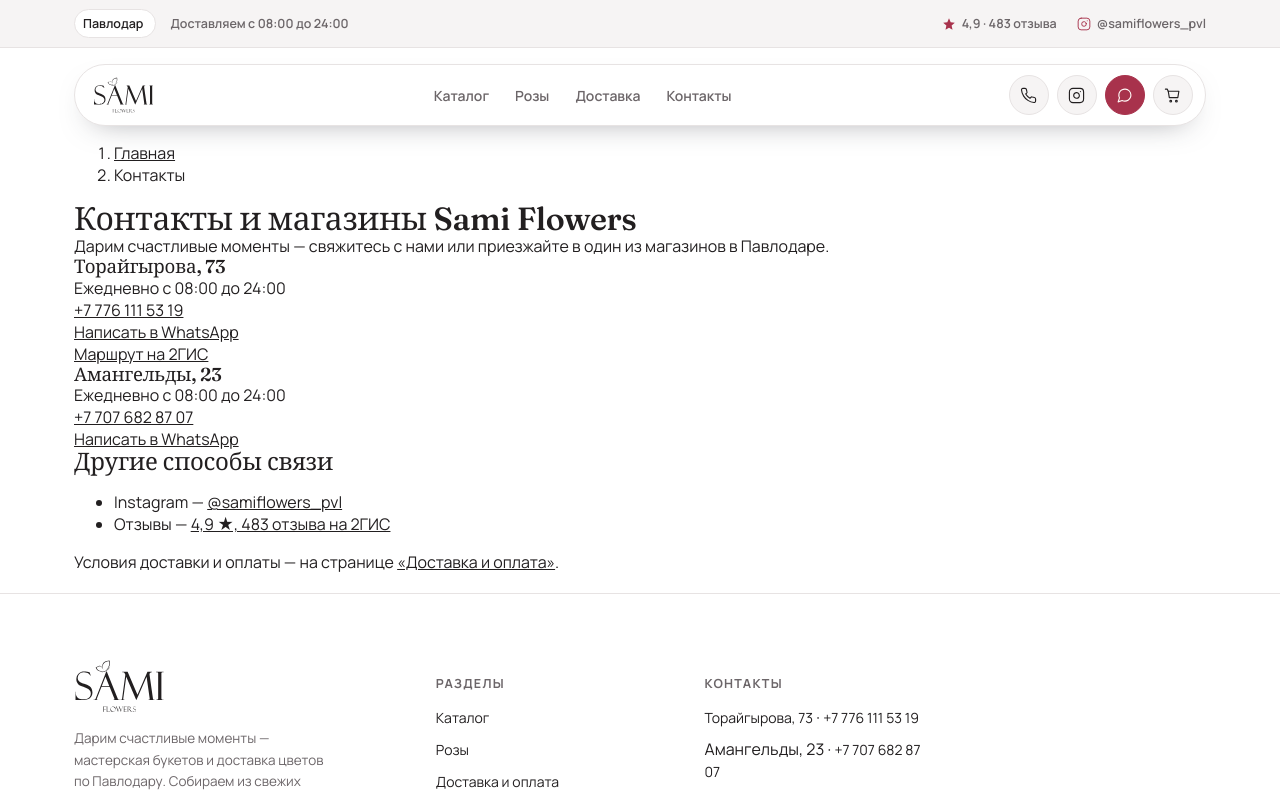
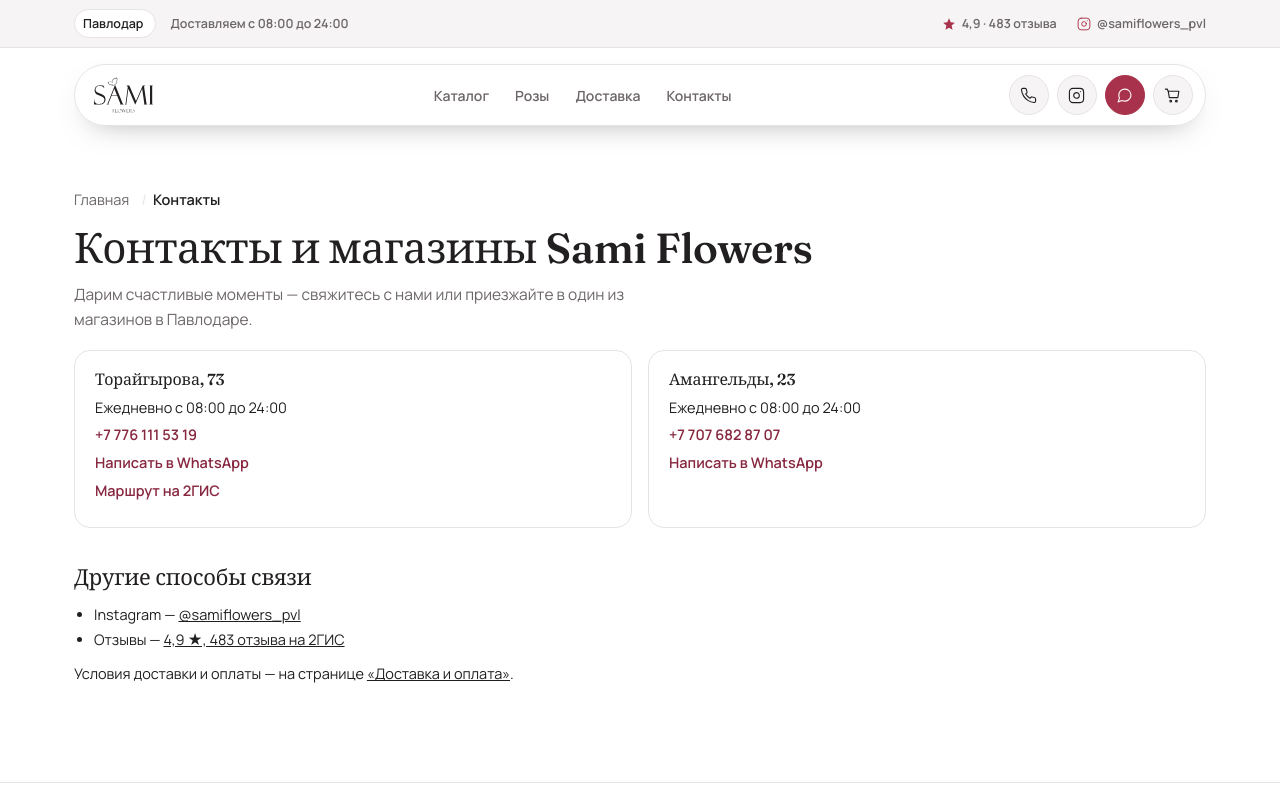
Before and after one commit to madirahimbai/sami-flowers, a Next.js app: page /contacts in a window 1280 px wide. Shown: the top 796 px of the page. Built offline with nearby package versions, Linux system fonts and the light colour scheme.

Commit message:
SEO overhaul: /roses /delivery /contacts pages, breadcrumbs + JSON-LD, per-product titles from real composition, nav links, noindex for admin/api, lazy images

```diff
--- a/app/globals.css
+++ b/app/globals.css
@@ -251,6 +251,32 @@
   section{scroll-margin-top:96px;}
 
   /* ---------- SECTION HEAD ---------- */
+  .breadcrumbs{padding:18px 0 0;}
+  .breadcrumbs ol{display:flex;flex-wrap:wrap;gap:6px;list-style:none;margin:0;padding:0;}
+  .breadcrumbs li{display:flex;align-items:center;gap:6px;font-size:12.5px;color:var(--text-muted);}
+  .breadcrumbs li:not(:last-child)::after{content:"/";margin-left:6px;color:var(--border);}
+  .breadcrumbs a{color:var(--text-muted);text-decoration:none;}
+  .breadcrumbs a:hover{color:var(--accent-strong);}
+  .breadcrumbs span[aria-current]{color:var(--text);font-weight:600;}
+
+  .info-page{padding-top:44px;padding-bottom:76px;}
+  .info-page h1{font-size:clamp(28px,3.6vw,42px);margin:14px 0 12px;}
+  .info-page .lede{color:var(--text-muted);font-size:15.5px;line-height:1.6;max-width:62ch;margin-bottom:8px;}
+  .info-page h2{font-size:22px;margin:38px 0 14px;}
+  .info-page h3{font-size:16px;margin:20px 0 8px;}
+  .info-page p{font-size:14.5px;line-height:1.65;color:var(--text);max-width:68ch;}
+  .info-page ul{margin:10px 0;padding-left:20px;}
+  .info-page li{font-size:14.5px;line-height:1.7;}
+  .info-table{width:100%;border-collapse:collapse;margin:18px 0;max-width:560px;}
+  .info-table th,.info-table td{text-align:left;padding:10px 14px;border-bottom:1px solid var(--border);font-size:14px;}
+  .info-table th{color:var(--text-muted);font-weight:600;}
+  .info-cards{display:grid;grid-template-columns:repeat(auto-fit,minmax(260px,1fr));gap:16px;margin:18px 0;}
+  .info-card{border:1px solid var(--border);border-radius:16px;padding:20px;background:var(--surface);}
+  .info-card h3{margin-top:0;}
+  .info-card a{color:var(--accent-strong);text-decoration:none;font-weight:600;}
+  .info-card a:hover{text-decoration:underline;}
+  .info-card p{margin:4px 0;}
+
   .section{padding:76px 0;}
   .section-alt{background:var(--bg-alt);border-top:1px solid var(--border);border-bottom:1px solid var(--border);}
   .section-head{display:flex;justify-content:space-between;align-items:flex-end;gap:24px;margin-bottom:44px;}
```
